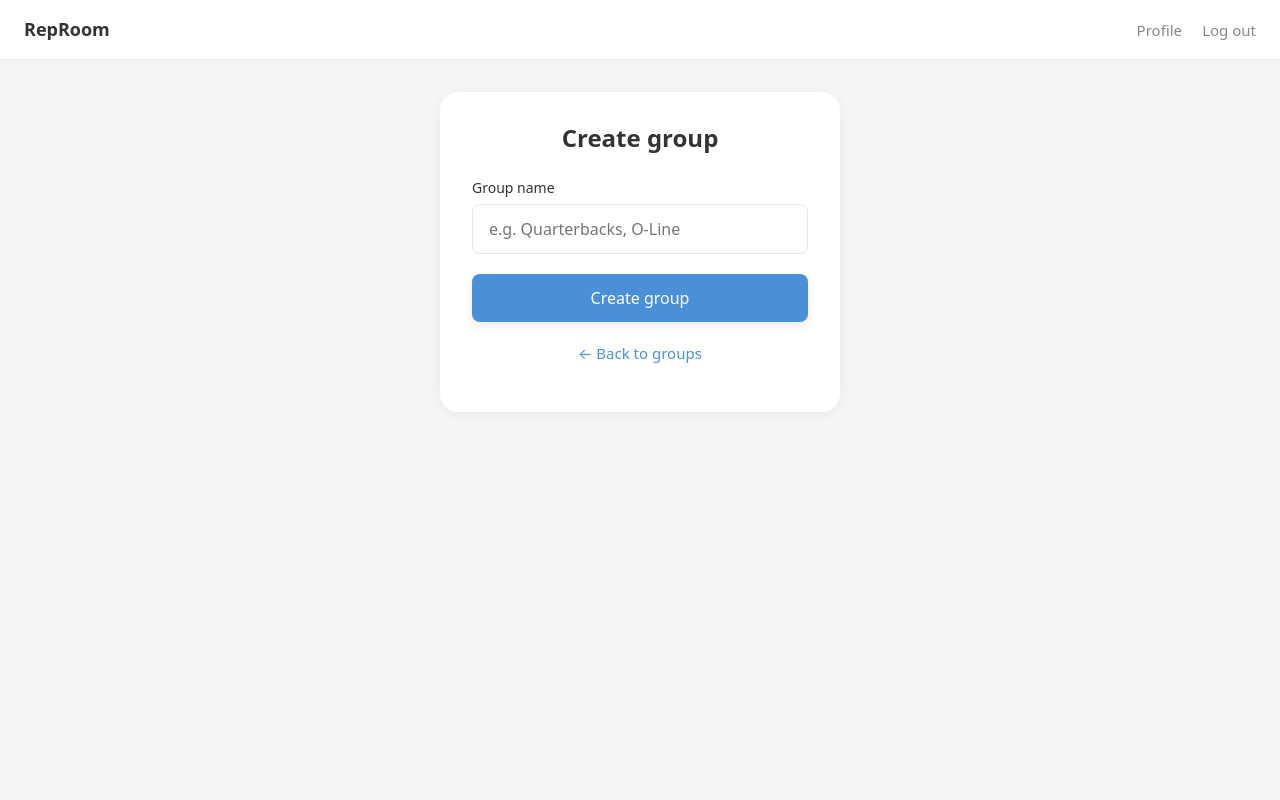
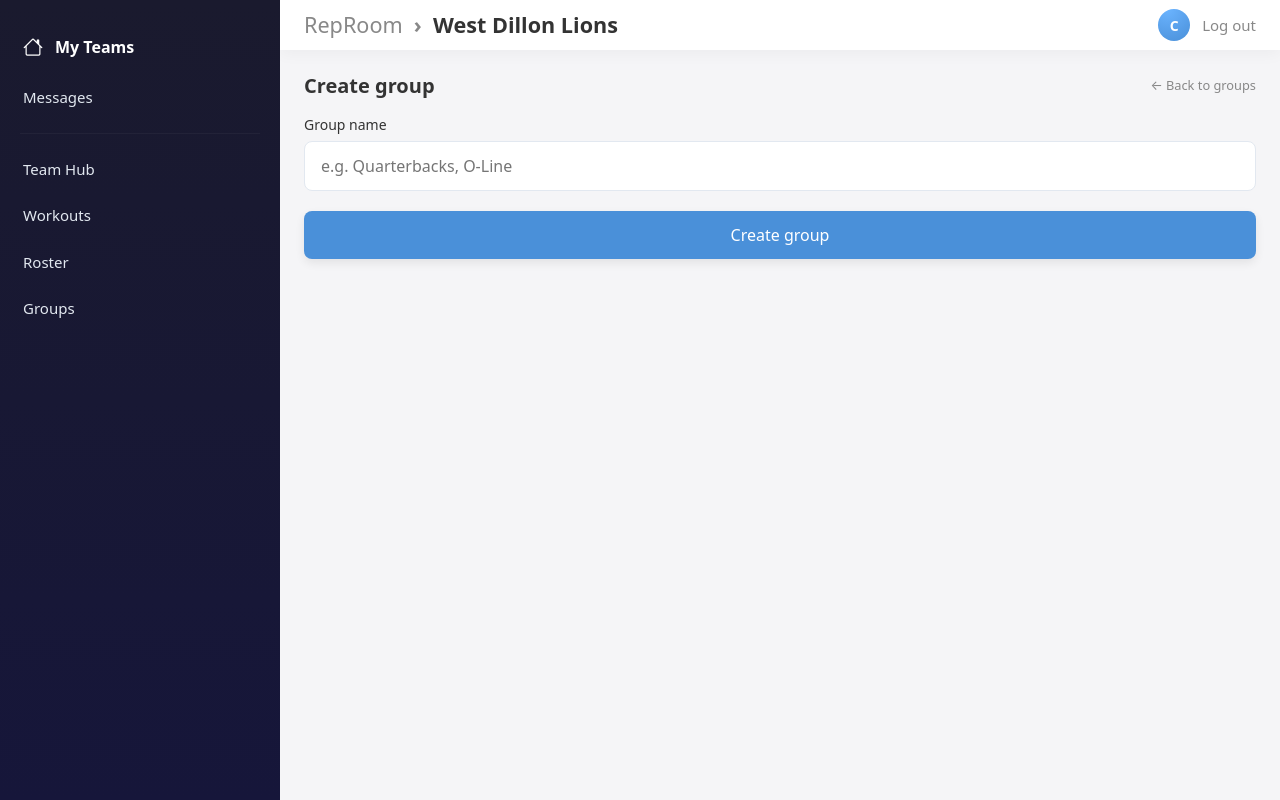
Before and after one commit to loganrook/Tabor-Hackathon-2026, a Flask app: page /team/1/group/create in a window 1280 px wide. Run offline with Flask 3, Linux system fonts and the light colour scheme; a user stored in the database is signed in.

Commit message:
fixed top bar stuff

```diff
--- a/app.py
+++ b/app.py
@@ -967,13 +967,20 @@ def create_app(config_class=Config):
         for group in team.groups.all():
             if athlete in group.athletes.all():
                 group.athletes.remove(athlete)
-        # Remove exercise completion records for this athlete on this team
-        (
-            ExerciseStatus.query.join(Exercise)
-            .join(Workout)
+        # Remove exercise completion records for this athlete on this team.
+        # (Cannot call .delete() on a query that uses .join(); select IDs first, then delete by ID.)
+        ids_to_delete = [
+            row[0]
+            for row in db.session.query(ExerciseStatus.id)
+            .join(Exercise, ExerciseStatus.exercise_id == Exercise.id)
+            .join(Workout, Exercise.workout_id == Workout.id)
             .filter(Workout.team_id == team_id, ExerciseStatus.athlete_id == athlete_id)
-            .delete(synchronize_session=False)
-        )
+            .all()
+        ]
+        if ids_to_delete:
+            ExerciseStatus.query.filter(ExerciseStatus.id.in_(ids_to_delete)).delete(
+                synchronize_session=False
+            )
         db.session.commit()
         flash("Athlete removed from team.", "success")
         return redirect(url_for("team_roster", team_id=team_id))
--- a/templates/base.html
+++ b/templates/base.html
@@ -17,7 +17,7 @@
             {% endfor %}
         {% endif %}
     {% endwith %}
-    {% if request.endpoint not in ['dashboard', 'team_dashboard', 'team_settings', 'team_roster', 'team_groups', 'team_workouts', 'workout_detail', 'workout_edit', 'create_team_workout', 'team_messages', 'coach_thread', 'coach_inbox', 'workout_completions'] %}
+    {% if request.endpoint not in ['dashboard', 'team_dashboard', 'team_settings', 'team_roster', 'team_groups', 'team_workouts', 'workout_detail', 'workout_edit', 'create_team_workout', 'create_group', 'team_messages', 'coach_thread', 'coach_inbox', 'workout_completions'] %}
     <nav class="nav-minimal">
         <a class="nav-logo" href="{{ url_for('dashboard') if current_user.is_authenticated else url_for('index') }}">RepRoom</a>
         <div class="nav-right">
@@ -34,7 +34,7 @@
         <main class="content">
     {% endif %}
             {% block content %}{% endblock %}
-    {% if request.endpoint not in ['dashboard', 'team_dashboard', 'team_settings', 'team_roster', 'team_groups', 'team_workouts', 'workout_detail', 'workout_edit', 'create_team_workout', 'team_messages', 'coach_thread', 'coach_inbox', 'workout_completions'] %}
+    {% if request.endpoint not in ['dashboard', 'team_dashboard', 'team_settings', 'team_roster', 'team_groups', 'team_workouts', 'workout_detail', 'workout_edit', 'create_team_workout', 'create_group', 'team_messages', 'coach_thread', 'coach_inbox', 'workout_completions'] %}
         </main>
     </div>
     {% endif %}
--- a/templates/group_create.html
+++ b/templates/group_create.html
@@ -2,15 +2,45 @@
 {% extends "base.html" %}
 {% block title %}Create group — {{ team.name }}{% endblock %}
 {% block content %}
-<div class="auth-card">
-    <h1>Create group</h1>
-    <form action="{{ url_for('create_group', team_id=team.id) }}" method="post">
-        <div class="form-group">
-            <label for="name">Group name</label>
-            <input type="text" id="name" name="name" placeholder="e.g. Quarterbacks, O-Line" required>
+<div class="team-dash-wrapper">
+    {% include '_team_sidebar.html' %}
+
+    <main class="team-dash-main">
+        {% include '_team_topbar.html' %}
+
+        <div class="team-dash-content">
+            <div class="team-page-content">
+                <div class="team-page-heading-row">
+                    <h2 class="team-page-heading">Create group</h2>
+                    <a href="{{ url_for('team_groups', team_id=team.id) }}" class="back-link back-link-small">← Back to groups</a>
+                </div>
+
+                <form action="{{ url_for('create_group', team_id=team.id) }}" method="post">
+                    <div class="form-group">
+                        <label for="name">Group name</label>
+                        <input
+                            type="text"
+                            id="name"
+                            name="name"
+                            placeholder="e.g. Quarterbacks, O-Line"
+                            required
+                        >
+                    </div>
+                    <button type="submit" class="btn-primary">Create group</button>
+                </form>
+            </div>
         </div>
-        <button type="submit" class="btn-primary">Create group</button>
-    </form>
-    <p class="auth-footer"><a href="{{ url_for('team_groups', team_id=team.id) }}" class="back-link">← Back to groups</a></p>
+    </main>
 </div>
+<script>
+(function() {
+    var sidebar = document.getElementById('team-sidebar');
+    var sidebarToggle = document.getElementById('sidebar-toggle');
+    if (sidebarToggle && sidebar) {
+        sidebarToggle.addEventListener('click', function() {
+            sidebar.classList.toggle('open');
+        });
+    }
+})();
+</script>
 {% endblock %}
```
Also changed, not shown: templates/workout_create.html (+27 -6 lines), README.md.
